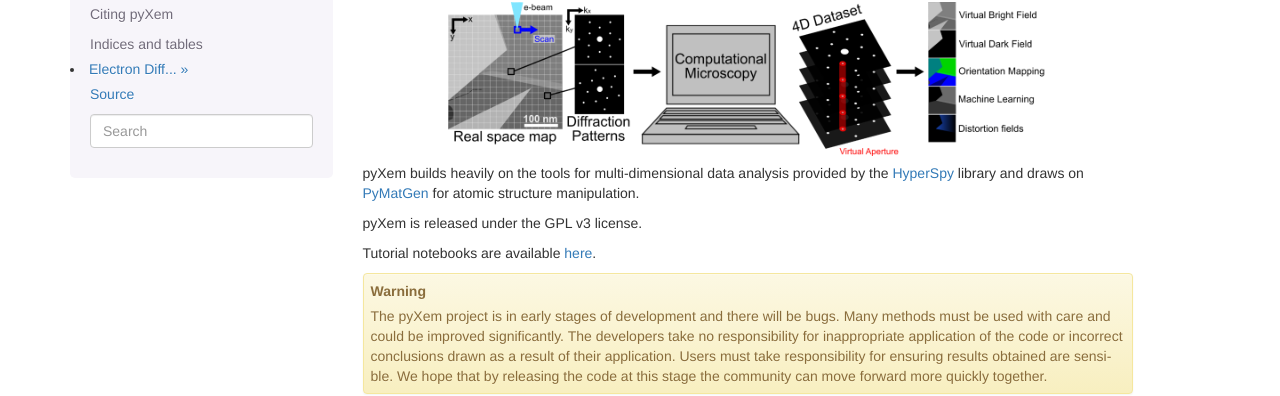
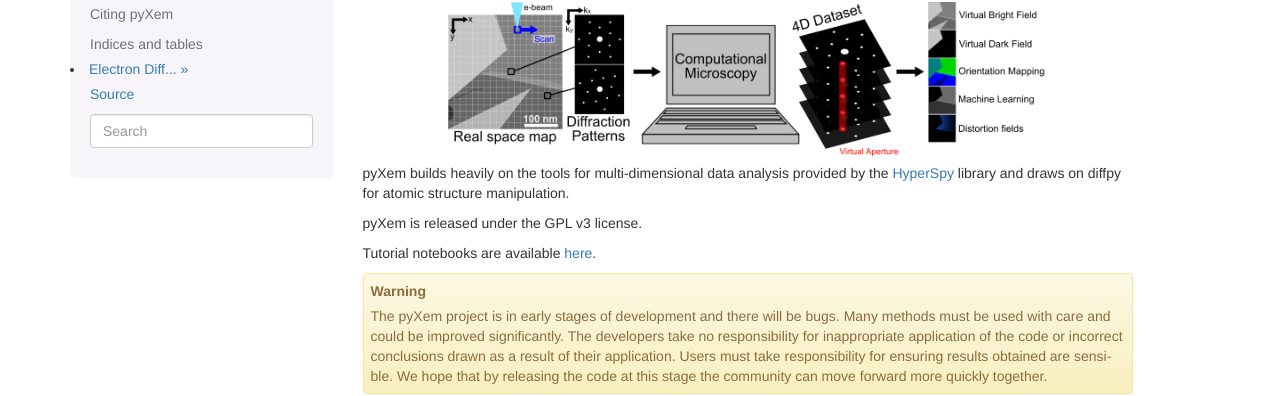
Before and after one commit to pyxem/pyxem, a Sphinx documentation site: the page built from docs/source/index.rst, in a window 1280 px wide and 1400 px high. Shown: the part 245-641 px from the top of the window. Built offline with Sphinx 7.4.7, drawn with Linux system fonts in a browser that asks for light colours.

Commit message:
Removing deprecated references to pymatgen

```diff
--- a/docs/requirements.txt
+++ b/docs/requirements.txt
@@ -34,10 +34,9 @@
 prompt-toolkit==1.0.7
 ptyprocess==0.5.1
 pybtex==0.20.1
-pyxem==0.2
+pyxem==0.6
 pyface==5.1.0
 Pygments==2.1.3
-pymatgen==4.3.1
 pyparsing==2.1.9
 python-dateutil==2.5.3
 pytz==2016.6.1
--- a/docs/source/index.rst
+++ b/docs/source/index.rst
@@ -26,7 +26,7 @@
    :width: 600
 
 pyXem builds heavily on the tools for multi-dimensional data analysis provided
-by the `HyperSpy <http://hyperspy.org>`__ library and draws on `PyMatGen <http://pymatgen.org>`__
+by the `HyperSpy <http://hyperspy.org>`__ library and draws on diffpy
 for atomic structure manipulation.
 
 pyXem is released under the GPL v3 license.
@@ -89,7 +89,7 @@
 
         conda install hyperspy -c conda-forge
 
-        conda install --channel matsci pymatgen Cython
+        conda install --channel matsci Cython
 
         pip install transforms3d
 
@@ -110,7 +110,6 @@
 about pyXem please site the github URL: www.github.com/pyxem/pyxem
 
 We also recommend that you cite `HyperSpy <http://hyperspy.org/hyperspy-doc/current/citing.html>`__
-and `PyMatGen <http://pymatgen.org/#how-to-cite-pymatgen>`__
 
 
 Indices and tables
```
Also changed, not shown: 1 other file.
